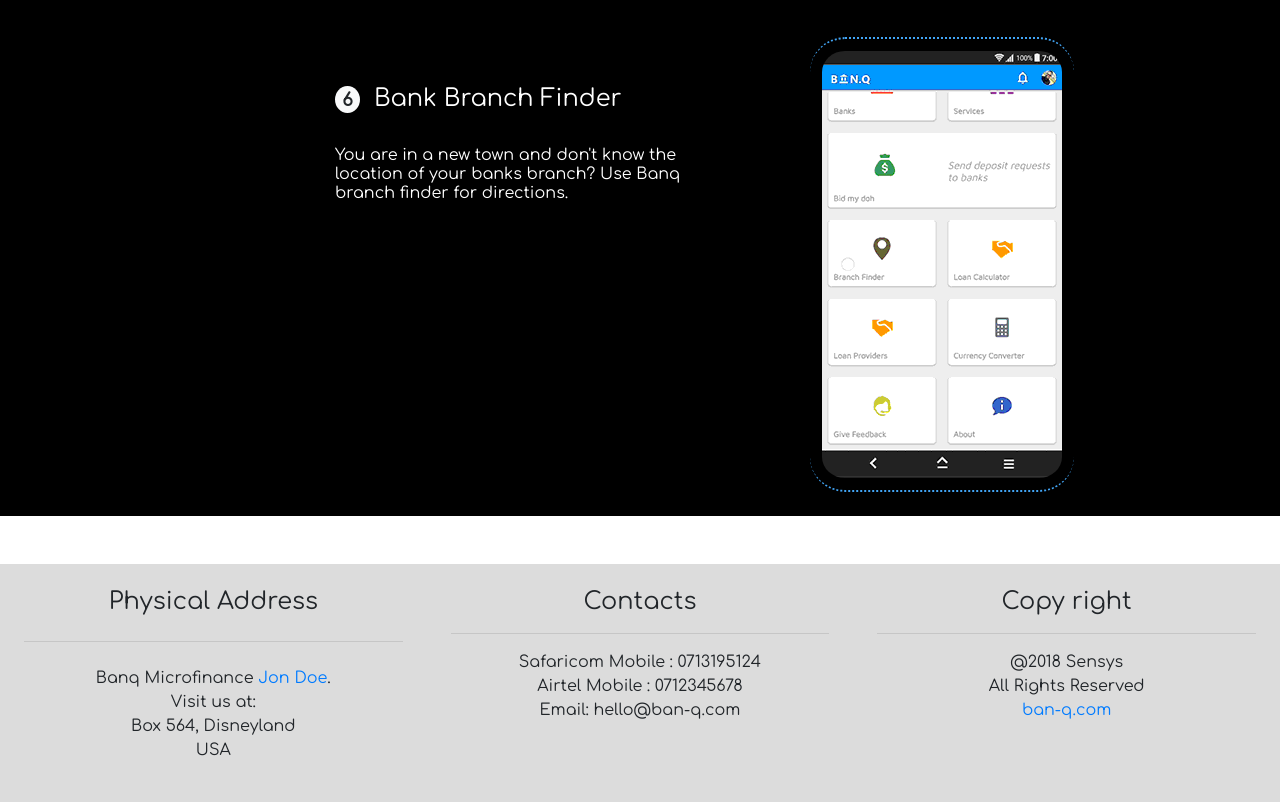
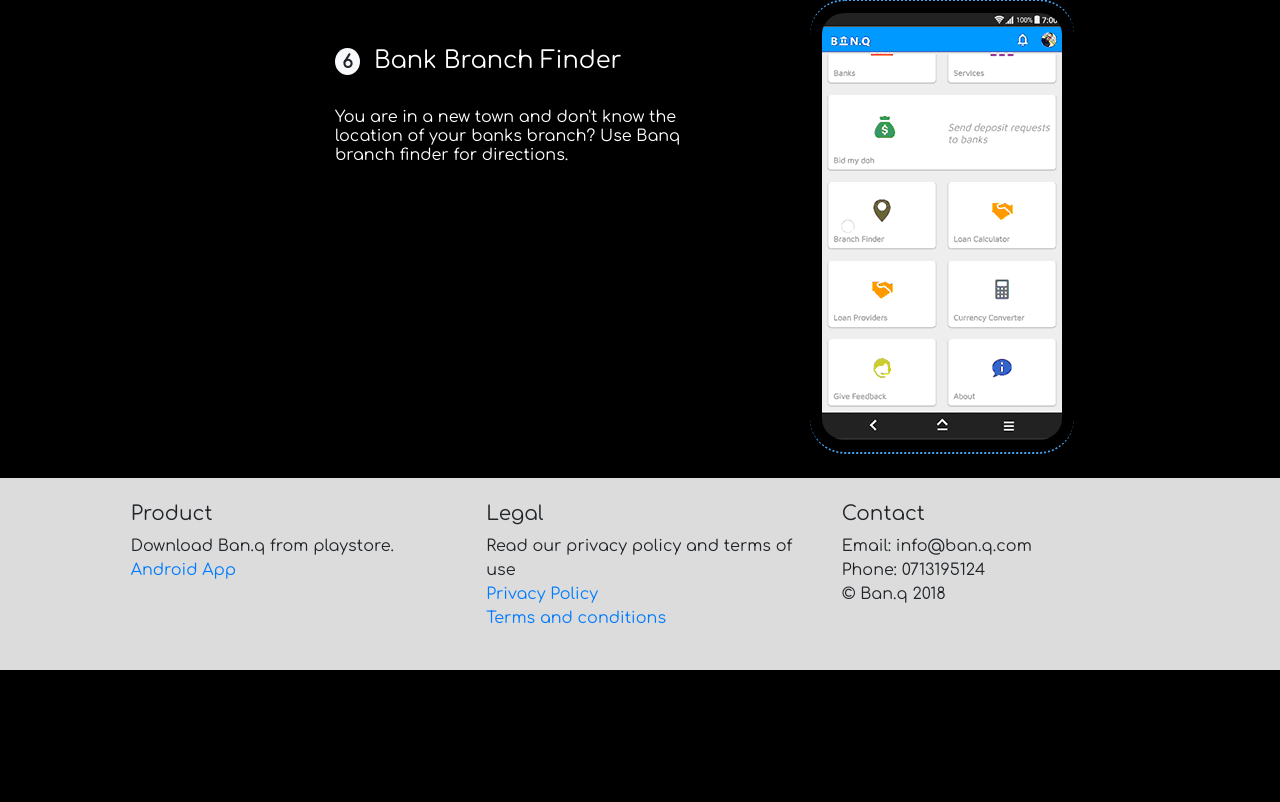
Before and after one commit to Quantum-35/web-s-alex, a PHP site: page / in a window 1280 px wide. Shown: the part 4531-5333 px from the top of the page. After the commit the page ends 5201 px from the top, so only its background shows below. Run offline with PHP 8.4, Linux system fonts and the light colour scheme; some libraries are stand-ins or nearby versions.

Commit message:
Redesign footer

```diff
--- a/index.html
+++ b/index.html
@@ -18,12 +18,13 @@
 </head>
 
 <body>
-    <div class="container-fluid">
+    <div class="container-fluid hero" style="position: fixed;z-index:1;">
         <div class="row hero">
             <div class="col-md-11 offset-1">
-                <nav class="navbar navbar-expand-lg navbar-fixed-top  hero">
+                <nav class="navbar navbar-expand-md  hero" style="padding: 0px;">
+
                     <a class="navbar-brand align-left" href="#">
-                        <img src="./images/banq-icon.svg" class="app-icon app-icon-medium" style="margin-left:-24px;" alt="ban.q" />
+                        <img src="./images/banq-icon.svg" class="app-icon" height="80"  width="80" style="margin-left: -4px;" alt="ban.q" />
                     </a>
                     <button class="navbar-toggler menu-button" type="button" data-toggle="collapse" data-target="#navbarSupportedContent" aria-controls="navbarSupportedContent"
                         aria-expanded="false" aria-label="Toggle navigation">
@@ -43,14 +44,16 @@
                             <li class="nav-item ">
                                 <a id="aboutButton" class="nav-link nav-button text-center" href="about.html">About Ban.q</a>
                             </li>
-                            <li class="nav-item ">
-                                <a id="buttonContact" class="nav-link nav-button text-center" href="#">Contacts</a>
-                            </li>
                         </ul>
                     </div>
                 </nav>
             </div>
         </div>
+    </div>
+    <br/>
+    <br/>
+    <br/>
+    <div class="container-fluid" style="margin-top: 16px;">
         <div class="row hero">
             <div class="col-md-4  offset-1">
                 <div class="hero">
@@ -340,8 +343,6 @@
 
         </div>
     </div>
-    <br/>
-    <br/>
     <!-- Optional JavaScript -->
     <!-- jQuery first, then Popper.js, then Bootstrap JS -->
     <script src="https://cdnjs.cloudflare.com/ajax/libs/popper.js/1.12.9/umd/popper.min.js" integrity="sha384-ApNbgh9B+Y1QKtv3Rn7W3mgPxhU9K/ScQsAP7hUibX39j7fakFPskvXusvfa0b4Q"
@@ -350,35 +351,43 @@
         crossorigin="anonymous"></script>
 </body>
 <footer id="contact">
-    <div class="container-fluid footer navbar-fixed-bottom" style="background-color: #DCDCDC;">
+    <div class="container-fluid footer" style="background-color: #DCDCDC;">
         <div class="row">
-            <div class="col-md-4 text-center padding-standard">
+            <div class="col-md-10 offset-md-1">
+                <div class="row">
+                    <div class="col-md-4 pull-right padding-standard">
                         <address>
-                    <h4>Physical Address</h2>
-                        <hr class="my-4"> Banq Microfinance
-                        <a href="mailto:webmaster@example.com">Jon Doe</a>.
-                        <br> Visit us at:
-                        <br> Box 564, Disneyland
-                        <br> USA
+                            <h5>Product</h5>
+                            Download Ban.q from playstore.
+                            <br/>
+                            <a href="mailto:webmaster@example.com">Android App</a>
                         </address>
                     </div>
-            <div class="col-md-4 text-center  padding-standard">
+                    <div class="col-md-4 pull-right padding-standard">
                         <address>
-                    <h4>Contacts</h2>
-                        <hr> Safaricom Mobile : 0713195124
-                        <br/> Airtel Mobile : 0712345678
-                        <br/> Email: hello@ban-q.com
+                            <h5>Legal</h5>
+                            Read our privacy policy and terms of use<br/>
+                            <a href="mailto:webmaster@example.com">Privacy Policy</a>
+                            <br/>
+                            <a href="mailto:webmaster@example.com">Terms and conditions</a>
                         </address>
                     </div>
-            <div class="col-md-4 text-center  padding-standard">
+                    <div class="col-md-4 pull-right  padding-standard">
                         <address>
-                    <h4>Copy right</h2>
-                        <hr> @2018 Sensys
-                        <br/> All Rights Reserved
+                            <h5>Contact</h5>
+                            Email:
+                            <span>
+                                <a>info@ban.q.com</a>
+                            </span>
+                            <br/> Phone:
+                            <span>0713195124</span>
                             <br/>
-                        <a href="www.ban-q.com">ban-q.com</a>
+                            <span>&copy; Ban.q 2018</span>
                         </address>
                     </div>
+                </div>
+            </div>
+
         </div>
     </div>
 </footer>
--- a/styles/styles.css
+++ b/styles/styles.css
@@ -42,7 +42,6 @@
     min-height: 300px;
     padding: 28px;
 }
-
 .feature-device-chrome{
      border: 2px dotted #42A5F5;
     border-left: 0px solid #42A5F5;
@@ -86,14 +85,15 @@
 
 .nav-button{
     background-color: transparent;
+
+    margin: 0;
     margin-left: 12px;
-    font-size: 20px;
-    font-weight: 300;
+    font-size: 18px;
+    font-weight: bold;
     color: white;
 }
 .nav-button:focus {
       font-weight: bold;
-      border: 2px dotted white;
       color: white;
 }
 
```
Also changed, not shown: about.html (+30 -36 lines). Lines whose indentation alone changed are shown as unchanged.
